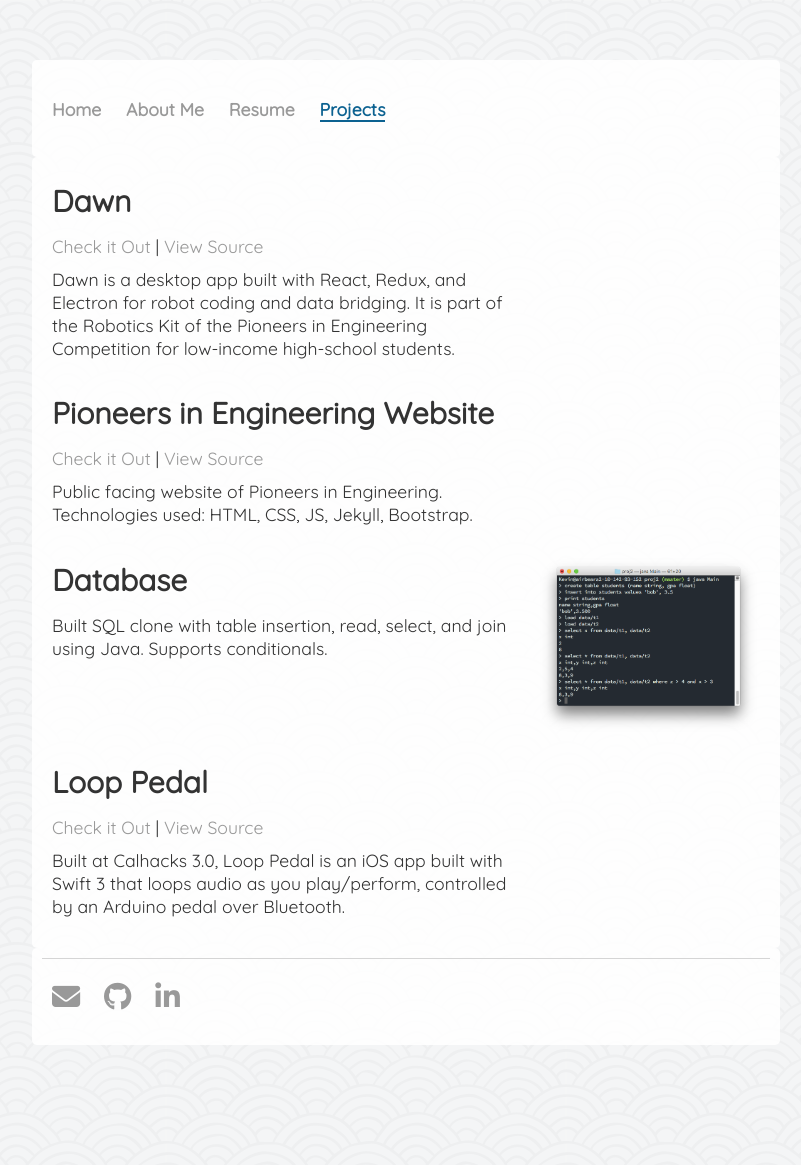
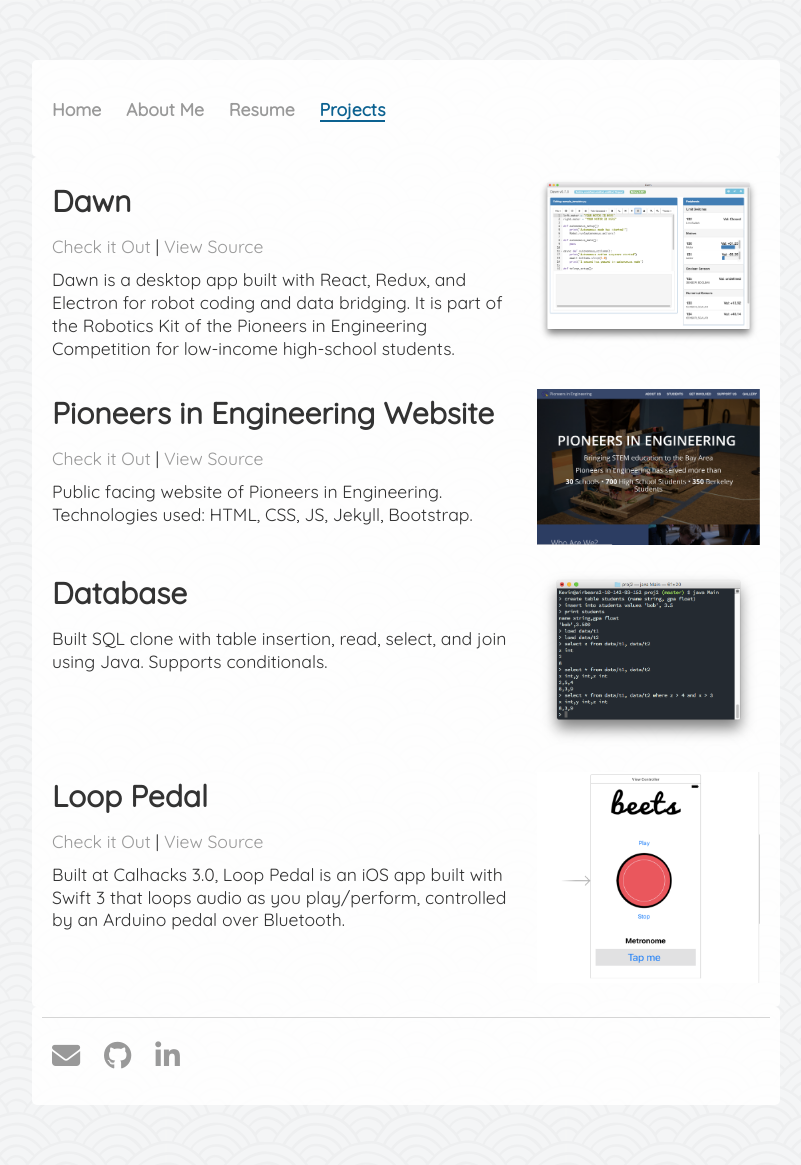
Before and after one commit to kev-chien/kev-chien.github.io, a Jekyll site: the page built from projects/index.html, in a window 1280 px wide. Shown: the whole page, without its empty margins (234-1035 px from the left). Built offline with Jekyll 4.4.1, drawn with Linux system fonts in a browser that asks for light colours; nearby versions of some CDN libraries; before the commit the page ends 1105 px from its top, so only the background shows below that.

Commit message:
Added more screenshots of projects

```diff
--- a/_data/projects.yml
+++ b/_data/projects.yml
@@ -2,13 +2,13 @@
   desc: Dawn is a desktop app built with React, Redux, and Electron for robot coding and data bridging. It is part of the Robotics Kit of the Pioneers in Engineering Competition for low-income high-school students.
   link: https://pioneers.berkeley.edu/software/
   source: https://github.com/pioneers/PieCentral/tree/master/dawn
-  image:
+  image: dawn_screenshot.png
 
 - name: Pioneers in Engineering Website
   desc: Public facing website of Pioneers in Engineering. Technologies used<span>&#58;</span> HTML, CSS, JS, Jekyll, Bootstrap.
   link: https://pioneers.berkeley.edu
   source: https://github.com/pioneers/website/
-  image:
+  image: pie_screenshot.png
 
 - name: Database
   desc: Built SQL clone with table insertion, read, select, and join using Java. Supports conditionals.
@@ -20,4 +20,4 @@
   desc: Built at Calhacks 3.0, Loop Pedal is an iOS app built with Swift 3 that loops audio as you play/perform, controlled by an Arduino pedal over Bluetooth.
   link: https://devpost.com/software/loop-pedal
   source: https://github.com/kev-chien/LoopPedal
-  image:
+  image: looppedal_screenshot_wide.png
```
Also changed, not shown: assets/dawn_screenshot.png (added), assets/looppedal_screenshot_wide.png (added), assets/pie_screenshot.png (added).
